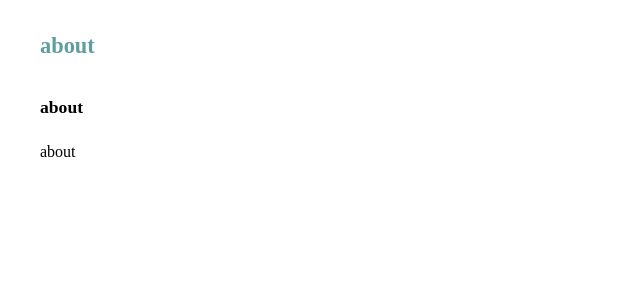
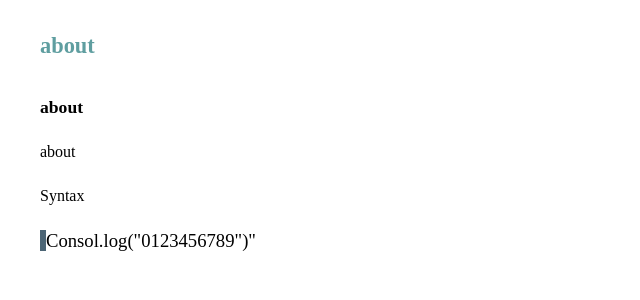
Before and after one commit to Kim-taeshin/ts-log, a Nuxt app: page /about in a window 1280 px wide. Shown: the top 300 px of the page, without its empty margins (0-640 px from the left). Built offline with nearby package versions, Linux system fonts and the light colour scheme; a web font is replaced by a local one.

Commit message:
코드 블럭 결과 확인

```diff
--- a/pages/about/index.vue
+++ b/pages/about/index.vue
@@ -4,6 +4,7 @@
             <h1>about</h1>
             <h2>about</h2>
             <p>about</p>
+             <CodeBlock />
         </div>
     </div>
 </template>
```
